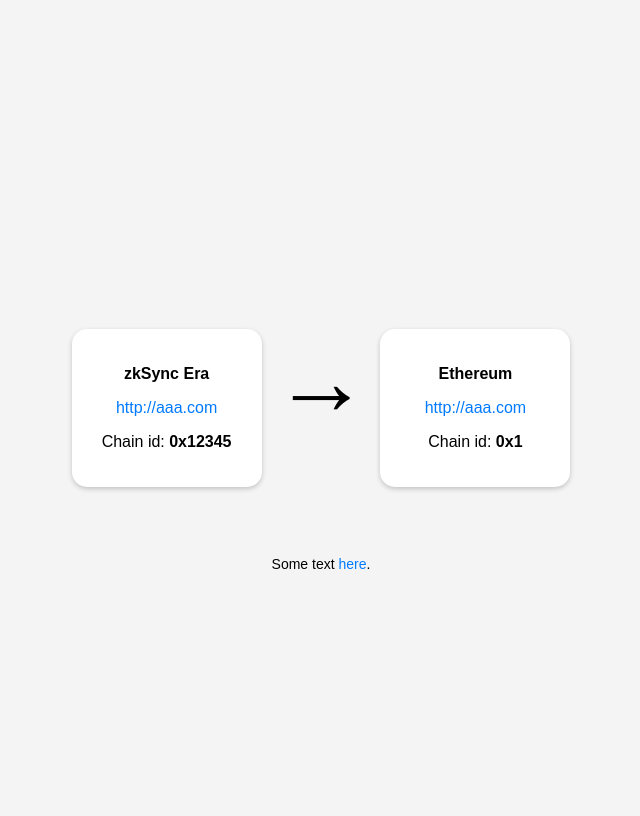
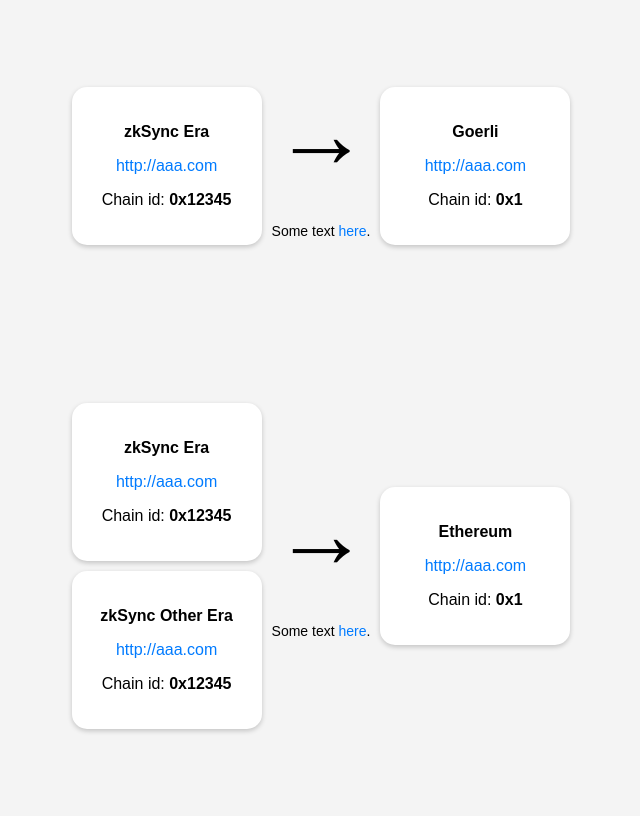
Before and after one commit to mm-zk/zksync_tools, a Flask app: page /box in a window 1280 px wide. Shown: the whole page, without its empty margins (319-959 px from the left). Run offline with Flask 3, Linux system fonts and the light colour scheme.

Commit message:
experimenting with network layout

```diff
--- a/operator/static/other_style.css
+++ b/operator/static/other_style.css
@@ -1,7 +1,8 @@
 body {
     font-family: Arial, sans-serif;
     display: flex;
-    justify-content: center;
+    flex-direction: column;
+    justify-content: space-around;
     align-items: center;
     height: 100vh;
     background-color: #f4f4f4;
@@ -10,6 +11,7 @@ body {
 .container {
     display: flex;
     align-items: center;
+    flex-direction: row;
 }
 
 .box {
@@ -20,6 +22,10 @@ body {
     border-radius: 15px;
     box-shadow: 0 2px 5px rgba(0, 0, 0, 0.2);
     text-align: center;
+}
+
+.sources {
+    flex-direction: column;
 }
 
 .arrow {
--- a/operator/templates/box.html
+++ b/operator/templates/box.html
@@ -7,15 +7,45 @@
 </head>
 
 <body>
+
     <div class="container">
         <div class="box" id="box1">
             <p><b>zkSync Era</b></p>
             <p><a>http://aaa.com</a></p>
             <p>Chain id: <b>0x12345</b></p>
-
         </div>
         <div class="arrow">
-            <p>&rarr;</p>
+            <div style="height: 120px;">
+                &rarr;
+            </div>
+            <div class="text-under-arrow">
+                <p>Some text <a href="your-link.html">here</a>.</p>
+            </div>
+        </div>
+        <div class="box" id="box2">
+            <p><b>Goerli</b></p>
+            <p><a>http://aaa.com</a></p>
+            <p>Chain id: <b>0x1</b></p>
+        </div>
+    </div>
+
+    <div class="container">
+        <div class="sources">
+            <div class="box" id="box1">
+                <p><b>zkSync Era</b></p>
+                <p><a>http://aaa.com</a></p>
+                <p>Chain id: <b>0x12345</b></p>
+            </div>
+            <div class="box" id="box1">
+                <p><b>zkSync Other Era</b></p>
+                <p><a>http://aaa.com</a></p>
+                <p>Chain id: <b>0x12345</b></p>
+            </div>
+        </div>
+        <div class="arrow">
+            <div style="height: 120px;">
+                &rarr;
+            </div>
             <div class="text-under-arrow">
                 <p>Some text <a href="your-link.html">here</a>.</p>
             </div>
```
